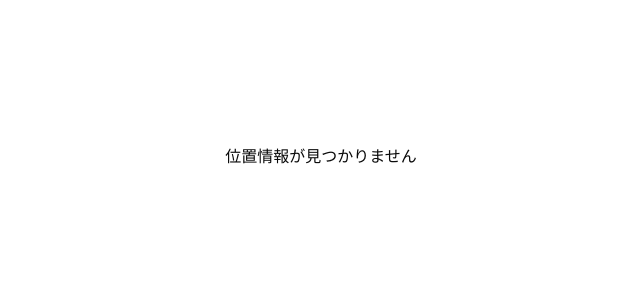
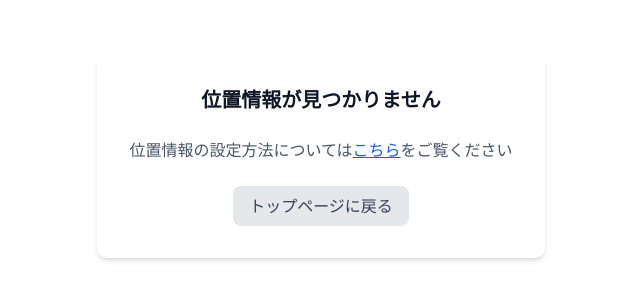
Before and after one commit to atalienet/pekopeko, a Next.js app: page /result in a window 1280 px wide. Shown: the part 244-544 px from the top of the page, without its empty margins (319-959 px from the left). Built offline with nearby package versions, Linux system fonts and the light colour scheme.

Commit message:
エラーメッセージを追加

```diff
--- a/app/result/page.tsx
+++ b/app/result/page.tsx
@@ -65,7 +65,27 @@ export default function Result() {
   if (!lat || !lng) {
     return (
       <div className="min-h-screen p-8 flex flex-col items-center justify-center">
-        <div>位置情報が見つかりません</div>
+        <div className="max-w-md w-full bg-white p-8 rounded-lg shadow-md space-y-6 text-center">
+          <h2 className="text-xl font-bold text-gray-900">位置情報が見つかりません</h2>
+          <p className="text-gray-600">
+            位置情報の設定方法については
+            <a
+              href="https://stroly.com/guide/more-help/how-to-allow/"
+              target="_blank"
+              rel="noopener noreferrer"
+              className="text-blue-600 hover:text-blue-800 underline"
+            >
+              こちら
+            </a>
+            をご覧ください
+          </p>
+          <button
+            onClick={() => router.push('/')}
+            className="inline-flex items-center px-4 py-2 bg-gray-200 text-gray-700 rounded-md hover:bg-gray-300"
+          >
+            トップページに戻る
+          </button>
+        </div>
       </div>
     );
   }
```
